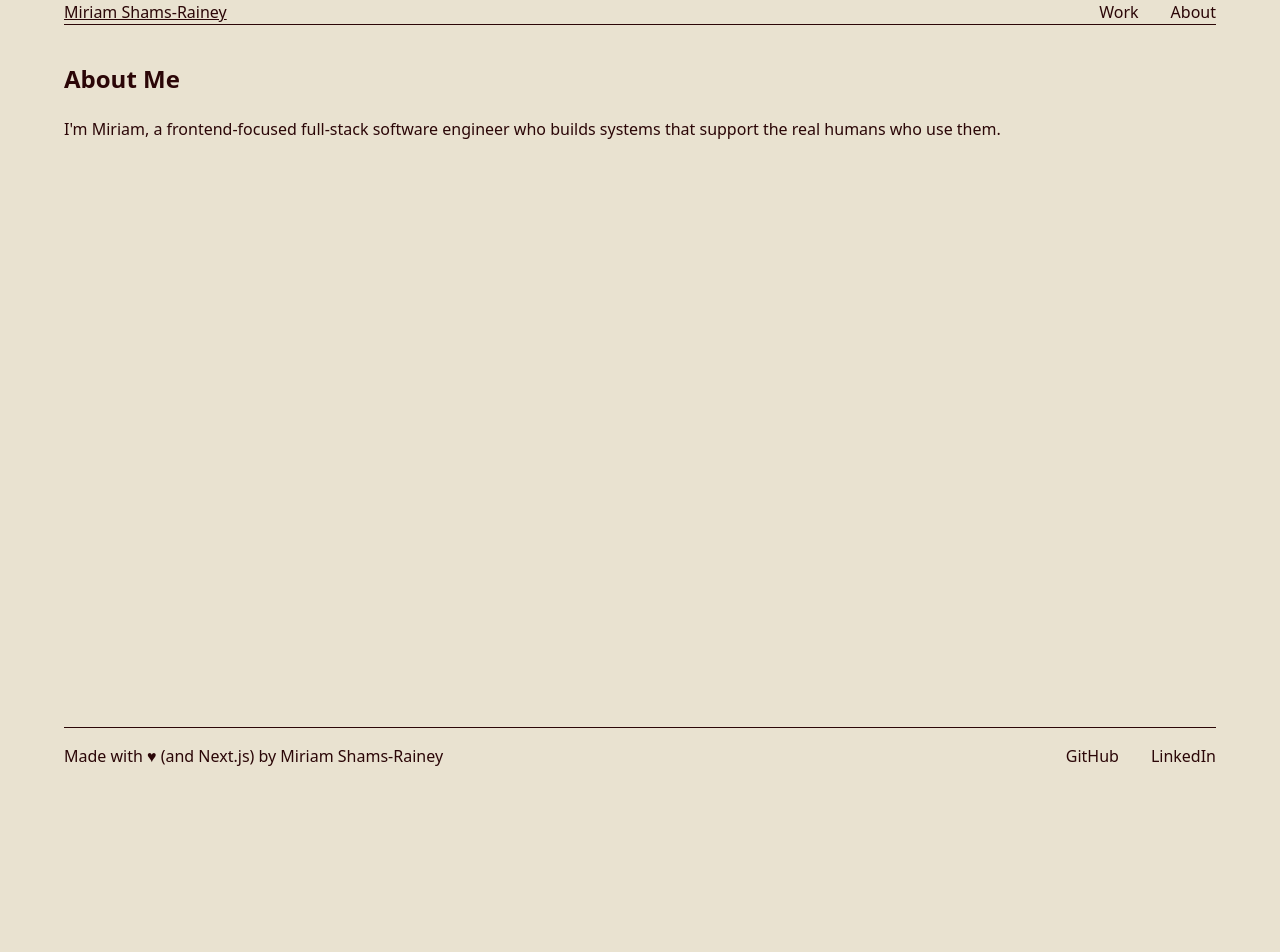
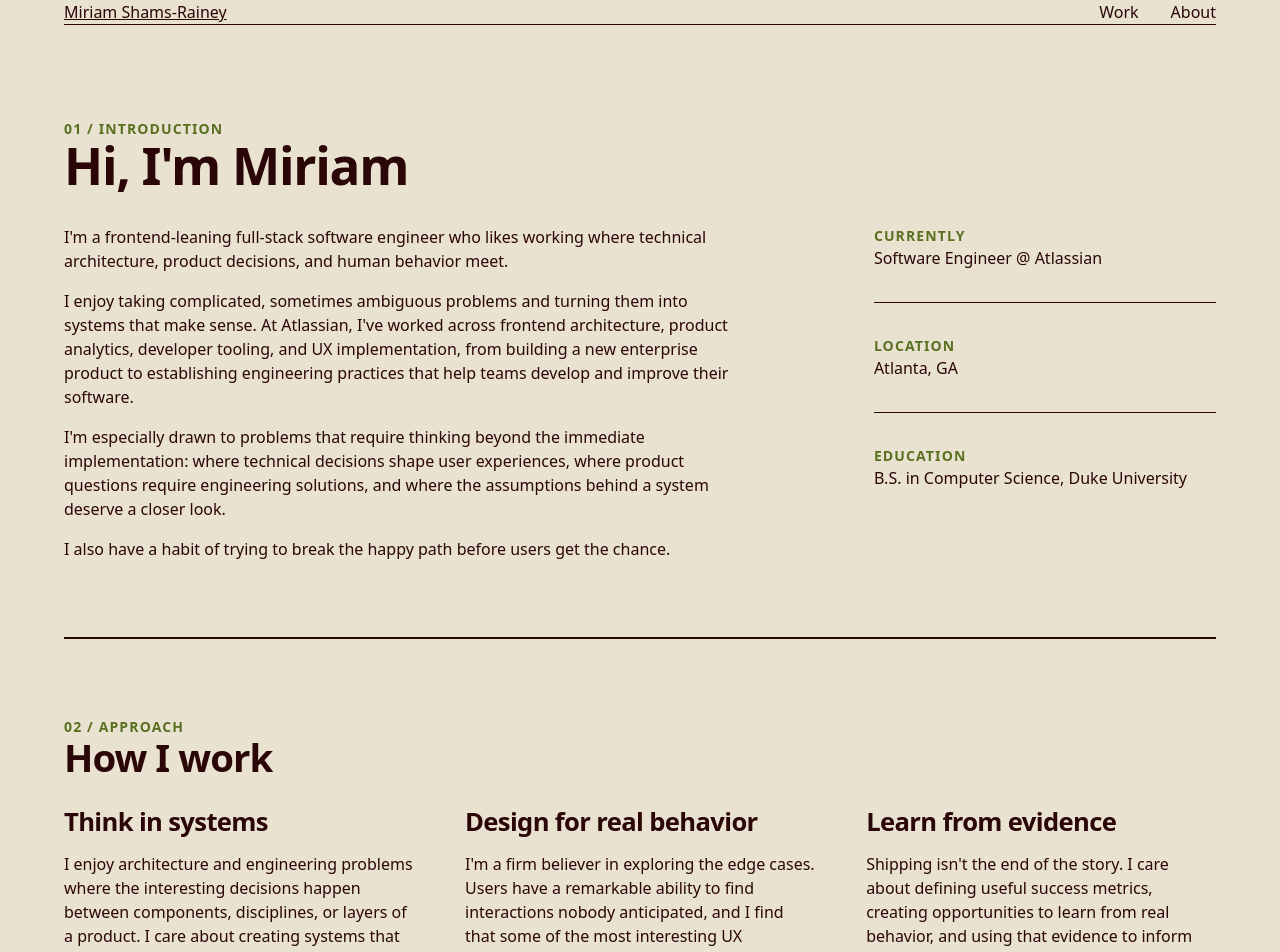
Before and after one commit to mshamsrainey/mshamsrainey-portfolio-site, a Next.js app: page /about in a window 1280 px wide. Shown: the top 952 px of the page. Before the commit the page ends 800 px from the top, so only its background shows below. Built offline with nearby package versions, Linux system fonts and the light colour scheme; a web font is replaced by a local one.

Commit message:
responsive about page v1

```diff
--- /dev/null
+++ b/app/about/page.module.css
@@ -0,0 +1,181 @@
+.page {
+	padding-block: clamp(3rem, 6vw, 6rem);
+	display: flex;
+	flex-direction: column;
+	gap: clamp(3rem, 6vw, 6rem);
+	> section {
+		display: flex;
+		flex-direction: column;
+		gap: 2rem;
+	}
+	> section + section {
+		border-block-start: 2px solid var(--color-ink);
+		padding-block-start: clamp(3rem, 6vw, 6rem);
+	}
+	* {
+		margin: 0;
+	}
+	:is(h1, h2, h3) {
+		line-height: 1.05;
+		letter-spacing: -0.025em;
+		text-wrap: balance;
+	}
+	h1 {
+		font-size: clamp(2rem, 4vw, 5rem);
+	}
+	h2 {
+		font-size: clamp(1.5rem, 3vw, 4.5rem);
+	}
+	h3 {
+		font-size: clamp(1.25rem, 2vw, 3.5rem);
+	}
+	p {
+		max-width: 75ch;
+	}
+}
+
+.multiParagraphText {
+	display: flex;
+	flex-direction: column;
+	gap: 1rem;
+}
+
+.aboutHero {
+	display: grid;
+	grid-template-columns:
+		minmax(0, 1.5fr)
+		minmax(0, 0.7fr);
+	gap: clamp(2rem, 6vw, 6rem);
+	align-items: start;
+	dl {
+		dt ~ dt {
+			padding-block-start: 2rem;
+			border-block-start: 1px solid var(--color-ink);
+		}
+		dd {
+			padding-block-end: 2rem;
+		}
+		dd:last-of-type {
+			padding-block-end: 0;
+		}
+	}
+}
+
+.approachGrid {
+	display: grid;
+	grid-template-columns: repeat(3, minmax(0, 1fr));
+	gap: clamp(2rem, 4vw, 4rem);
+	> section {
+		display: flex;
+		flex-direction: column;
+		gap: 1rem;
+	}
+}
+
+.timelineSection {
+	display: flex;
+	flex-direction: column;
+	gap: 1.5rem;
+	> div {
+		display: flex;
+		flex-direction: column;
+		gap: 1.5rem;
+	}
+	.timelineItem {
+		display: grid;
+		grid-template-columns:
+			minmax(0, 0.7fr)
+			minmax(0, 1.5fr);
+		gap: clamp(2rem, 6vw, 6rem);
+		align-items: start;
+		padding-block-end: 1.5rem;
+		border-block-end: 1px solid var(--color-ink);
+		> div {
+			display: flex;
+			flex-direction: column;
+			gap: 1rem;
+		}
+		h3 {
+			font-size: clamp(1rem, 1.5vw, 2rem);
+		}
+		.timelineRole {
+			font-weight: 500;
+			font-size: clamp(0.875rem, 1.2vw, 1rem);
+		}
+	}
+	.timelineItem:last-of-type {
+		border-block-end: none;
+		padding-block-end: 0;
+	}
+}
+
+.contactLinks {
+	display: flex;
+	gap: 2rem;
+	justify-content: start;
+	align-items: center;
+	font-size: clamp(1rem, 1.2vw, 1.125rem);
+	font-weight: 500;
+	a {
+		text-decoration: none;
+		display: block;
+		position: relative;
+		padding: 0.2em 0;
+		overflow: hidden;
+
+		&::after {
+			content: "";
+			position: absolute;
+			bottom: 0;
+			left: 0;
+			width: 100%;
+			height: 0.1em;
+			background-color: var(--color-olive);
+			transition: all 0.5s ease;
+			opacity: 1;
+			transform: translate3d(-100%, 0, 0);
+		}
+		&:hover::after,
+		&:focus-visible::after {
+			transform: translate3d(0, 0, 0);
+		}
+
+		&:first-of-type {
+			display: flex;
+			background-color: var(--color-olive);
+			padding: 0.5rem 1rem;
+			border-radius: 1rem;
+			color: var(--color-linen);
+			transition: all 0.5s ease;
+			&:hover {
+				transform: translateY(-0.25em);
+				text-decoration: none;
+			}
+		}
+	}
+}
+
+@media (max-width: 48rem) {
+	.aboutHero {
+		grid-template-columns: 1fr;
+	}
+	.approachGrid {
+		grid-template-columns: 1fr;
+		section + section {
+			border-block-start: 1px solid var(--color-ink);
+			padding-block-start: 2rem;
+		}
+	}
+	.contactLinks {
+		display: grid;
+		grid-template-columns: 1fr 1fr;
+		gap: 1rem;
+		align-items: start;
+	}
+	.timelineSection {
+		.timelineItem {
+			grid-template-columns: 4.5rem minmax(0, 1fr);
+			gap: 1rem;
+		}
+	}
+}
--- a/app/about/page.tsx
+++ b/app/about/page.tsx
@@ -1,4 +1,5 @@
-import { Metadata } from "next/types";
+import type { Metadata } from "next";
+import styles from "./page.module.css";
 
 export const metadata: Metadata = {
 	title: "About Me",
@@ -6,13 +7,195 @@ export const metadata: Metadata = {
 
 export const AboutPage = () => {
 	return (
+		<article className={styles.page}>
 			<section>
-      <h1>About Me</h1>
+				<div>
+					<p className="eyebrow">01 / Introduction</p>
+					<h1>Hi, I'm Miriam</h1>
+				</div>
+				<div className={styles.aboutHero}>
+					<div className={styles.multiParagraphText}>
 						<p>
-        I'm Miriam, a frontend-focused full-stack software engineer who builds systems that support the real humans who use them.
+							I'm a frontend-leaning full-stack software engineer who likes
+							working where technical architecture, product decisions, and human
+							behavior meet.
+						</p>
+						<p>
+							I enjoy taking complicated, sometimes ambiguous problems and
+							turning them into systems that make sense. At Atlassian, I've
+							worked across frontend architecture, product analytics, developer
+							tooling, and UX implementation, from building a new enterprise
+							product to establishing engineering practices that help teams
+							develop and improve their software.
+						</p>
+						<p>
+							I'm especially drawn to problems that require thinking beyond the
+							immediate implementation: where technical decisions shape user
+							experiences, where product questions require engineering
+							solutions, and where the assumptions behind a system deserve a
+							closer look.
+						</p>
+						<p>
+							I also have a habit of trying to break the happy path before users
+							get the chance.
+						</p>
+					</div>
+					<section>
+						<dl>
+							<dt className="eyebrow">Currently</dt>
+							<dd>Software Engineer @ Atlassian</dd>
+							<dt className="eyebrow">Location</dt>
+							<dd>Atlanta, GA</dd>
+							<dt className="eyebrow">Education</dt>
+							<dd>B.S. in Computer Science, Duke University</dd>
+						</dl>
+					</section>
+				</div>
+			</section>
+			<section>
+				<div>
+					<p className="eyebrow">02 / Approach</p>
+					<h2>How I work</h2>
+				</div>
+				<div className={styles.approachGrid}>
+					<section>
+						<h3>Think in systems</h3>
+						<p>
+							I enjoy architecture and engineering problems where the
+							interesting decisions happen between components, disciplines, or
+							layers of a product. I care about creating systems that make sense
+							to the people building them as well as those using them.
 						</p>
 					</section>
+					<section>
+						<h3>Design for real behavior</h3>
+						<p>
+							I'm a firm believer in exploring the edge cases. Users have a
+							remarkable ability to find interactions nobody anticipated, and I
+							find that some of the most interesting UX problems live there.
+						</p>
+					</section>
+					<section>
+						<h3>Learn from evidence</h3>
+						<p>
+							Shipping isn't the end of the story. I care about defining useful
+							success metrics, creating opportunities to learn from real
+							behavior, and using that evidence to inform what comes next.
+						</p>
+					</section>
+				</div>
+			</section>
+			<section>
+				<div>
+					<p className="eyebrow">03 / Background</p>
+					<h2>Experience + education</h2>
+				</div>
+				<div className={styles.timelineSection}>
+					<section className={styles.timelineItem}>
+						<p className="eyebrow">2023 - Now</p>
+						<div>
+							<div>
+								<h3>Atlassian</h3>
+								<p className={styles.timelineRole}>
+									Software Engineer I → Software Engineer II
+								</p>
+							</div>
+							<div className={styles.multiParagraphText}>
+								<p>
+									Frontend-leaning full-stack engineering across enterprise
+									product development and internal platforms. My work has
+									included designing client-side architecture for Atlassian
+									Talent, establishing product analytics practices, building
+									developer infrastructure, and contributing to engineering
+									processes and incident management.
+								</p>
+								<p>
+									Beyond implementation, I've mentored engineers, developed
+									technical documentation, and helped teams adopt more
+									systematic approaches to learning from production incidents.
+								</p>
+							</div>
+						</div>
+					</section>
+					<section className={styles.timelineItem}>
+						<p className="eyebrow">2022</p>
+						<div>
+							<div>
+								<h3>WillowTree (now part of TELUS International)</h3>
+								<p className={styles.timelineRole}>
+									Software Engineering Intern
+								</p>
+							</div>
+							<p>
+								Developed an Android prototype exploring multimodal voice
+								navigation, combining mobile engineering with interaction
+								design, testing, and iterative UX improvements.
+							</p>
+						</div>
+					</section>
+					<section className={styles.timelineItem}>
+						<p className="eyebrow">2020 - 2022</p>
+						<div>
+							<h3>Earlier research and product work</h3>
+							<p>
+								Worked across technical research, data automation, information
+								architecture, and digital experiences, including projects with
+								Duke University and the NEA Foundation.
+							</p>
+						</div>
+					</section>
+					<section className={styles.timelineItem}>
+						<p className="eyebrow">2023</p>
+						<div>
+							<div>
+								<h3>Duke University</h3 >
+								<p className={styles.timelineRole}>
+									B.S. Computer Science, Minors in Linguistics and Asian
+									American & Diaspora Studies
+								</p>
+							</div>
+							<p>
+								My academic interests extended beyond computer science into
+								language, design, and human-centered research. That
+								interdisciplinary background continues to inform how I approach
+								technical problems and collaborate across functions.
+							</p>
+						</div>
+					</section>
+				</div>
+			</section>
+			<section>
+				<div>
+					<p className="eyebrow">04 / Connect</p>
+					<h2>Let's chat</h2>
+				</div>
+				<p>
+					Interested in working together or discussing an engineering
+					opportunity? I'd be happy to connect.
+				</p>
+				<nav aria-label="Contact links" className={styles.contactLinks}>
+					<a href="mailto:mshamsrainey@gmail.com">Email Me</a>
+					<a
+						href="https://www.linkedin.com/in/mshamsrainey"
+						target="_blank"
+						rel="noopener noreferrer"
+					>
+						LinkedIn
+					</a>
+					<a
+						href="https://github.com/mshamsrainey"
+						target="_blank"
+						rel="noopener noreferrer"
+					>
+						GitHub
+					</a>
+					<a href="/resume.pdf" target="_blank" rel="noopener noreferrer">
+						Resume
+					</a>
+				</nav>
+			</section>
+		</article>
 	);
-}
+};
 
 export default AboutPage;
```
Lines whose indentation alone changed are shown as unchanged.
